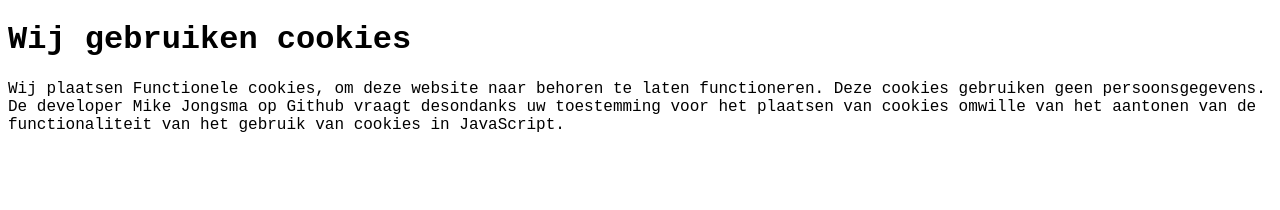
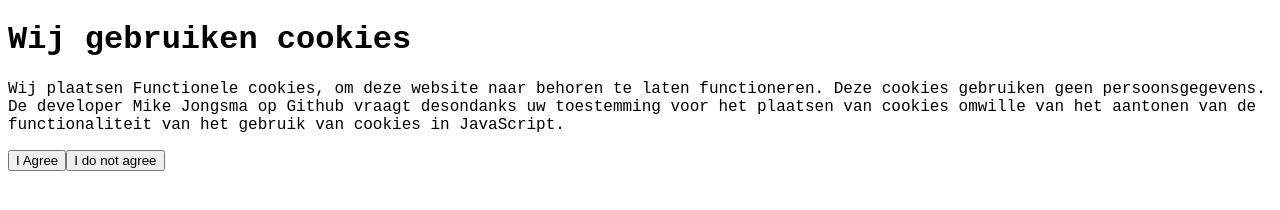
Before and after one commit to mikejongsma/ProjectCookies, a plain HTML site: page index.html in a window 1280 px wide. Drawn offline with Linux system fonts and the light colour scheme.

Commit message:
added agree buttons on index

```diff
--- a/index.html
+++ b/index.html
@@ -14,6 +14,7 @@
         <p>
             Wij plaatsen Functionele cookies, om deze website naar behoren te laten functioneren. Deze cookies gebruiken geen persoonsgegevens. De developer Mike Jongsma op Github vraagt desondanks uw toestemming voor het plaatsen van cookies omwille van het aantonen van de functionaliteit van het gebruik van cookies in JavaScript.
         </p>
+        <button>I Agree</button><button>I do not agree</button>
     </div>
 
 </body>
```
